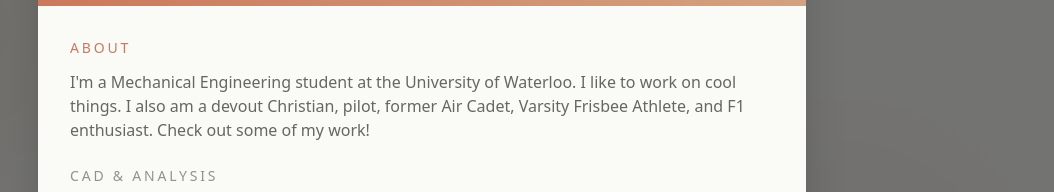
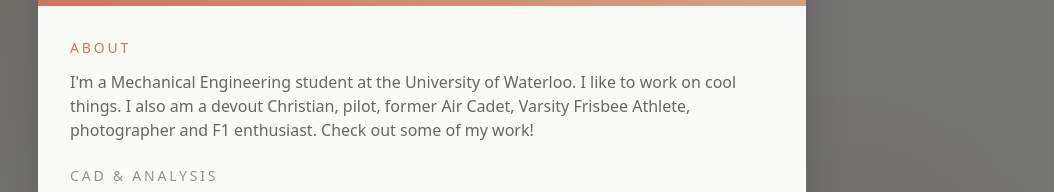
Before and after one commit to makislam/portfolio, a React (Vite) app: page / in a window 1280 px wide. Both pictures are taken after a click on the button 639 px from the left and 523 px from the top of the page. Shown: the part 194-386 px from the top of the page, without its empty margins (218-1272 px from the left). Built offline with nearby package versions, Linux system fonts and the light colour scheme; grey boxes are pictures that could not be loaded.

Commit message:
Update Hero.jsx

```diff
--- a/src/components/portfolio/Hero.jsx
+++ b/src/components/portfolio/Hero.jsx
@@ -244,7 +244,7 @@ export default function Hero() {
                     <div className="text-cloud-dark dark:text-cloud-light leading-relaxed text-sm md:text-base">
                       <p>
                         I'm a Mechanical Engineering student at the University of Waterloo. I like to work on cool things.
-                        I also am a devout Christian, pilot, former Air Cadet, Varsity Frisbee Athlete, and F1 enthusiast. Check out some of my work!
+                        I also am a devout Christian, pilot, former Air Cadet, Varsity Frisbee Athlete, photographer and F1 enthusiast. Check out some of my work!
                       </p>
                     </div>
                   </div>
```
